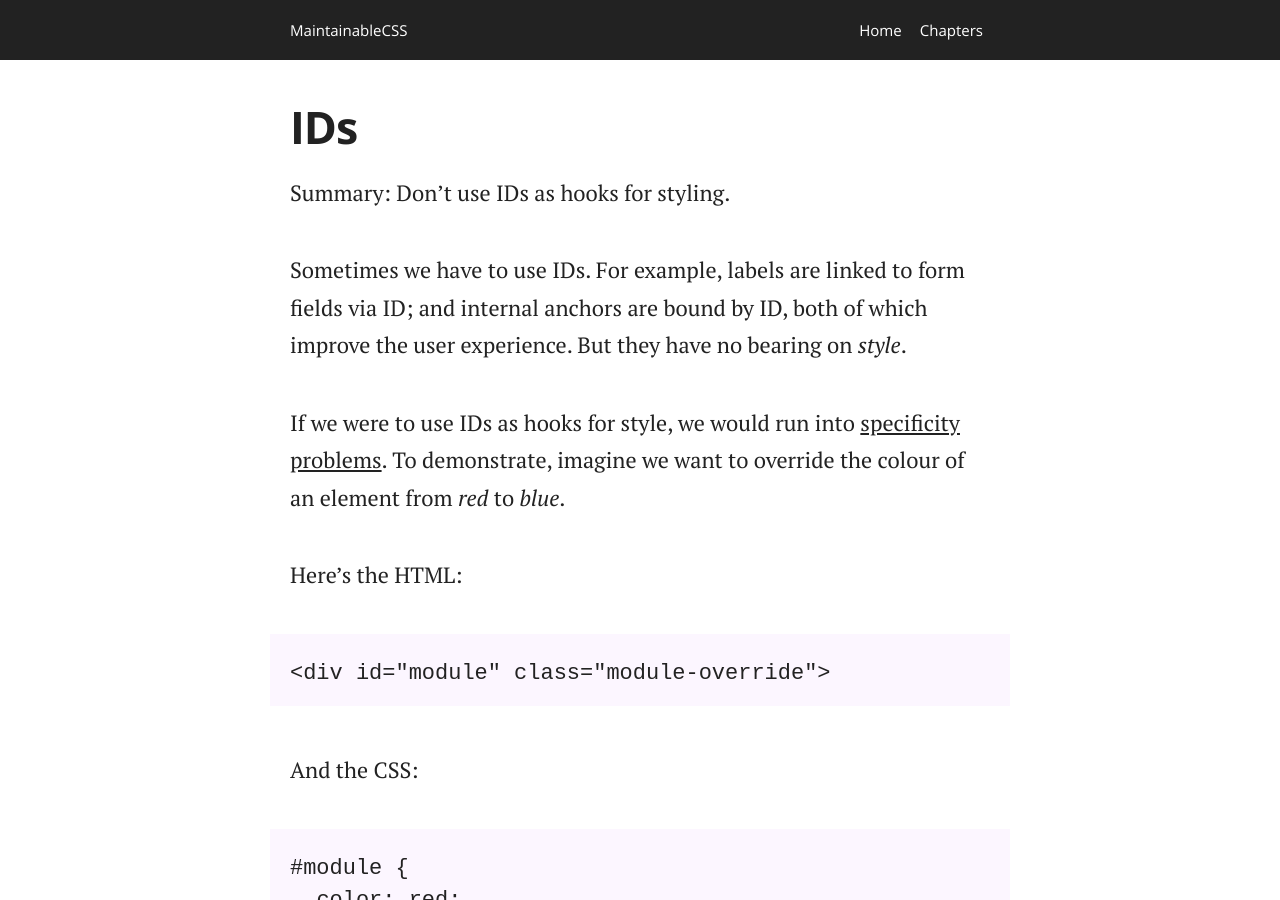
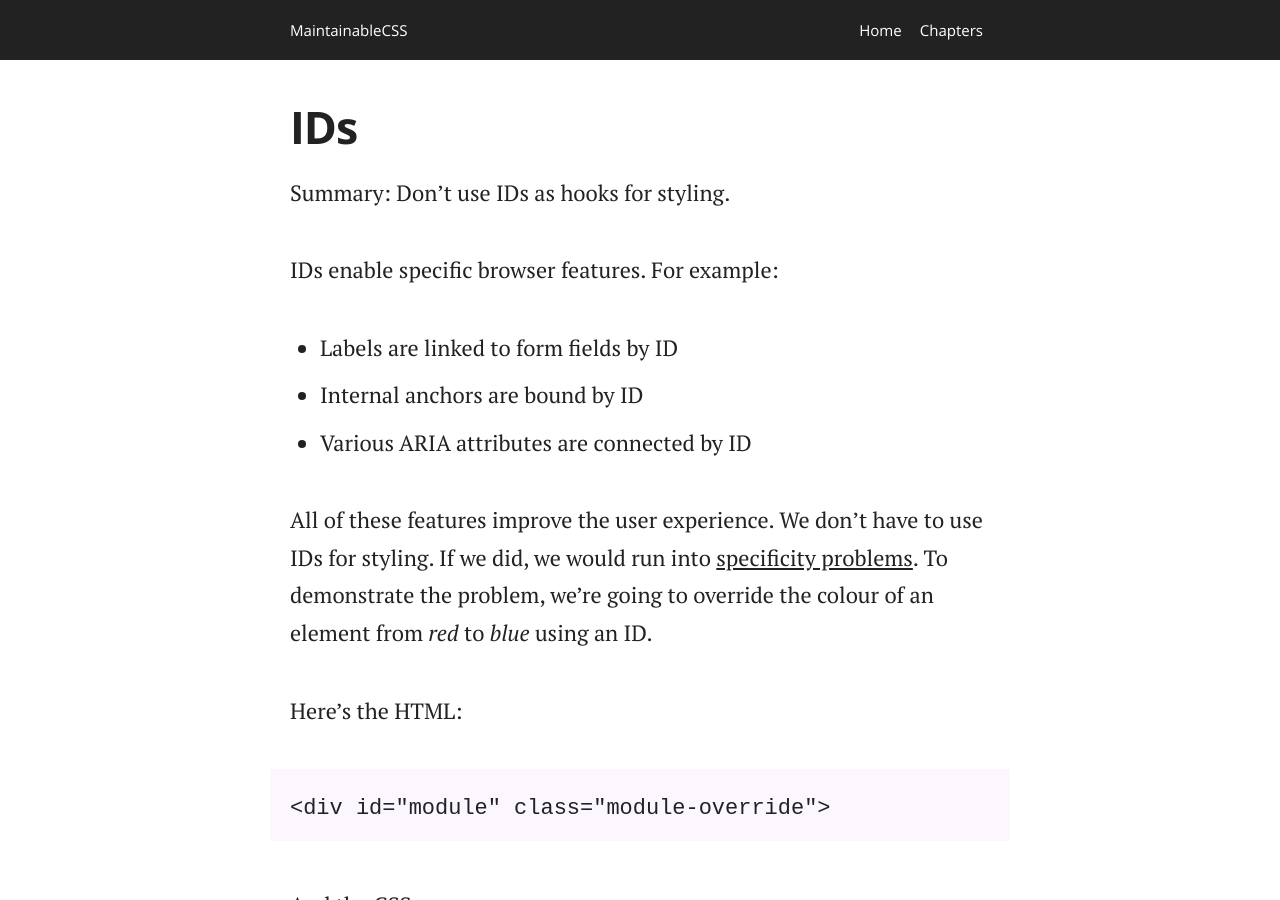
Before and after one commit to adamsilver/maintainablecss.com-jekyll, a Jekyll site: the page built from _chapters/04-ids.md, in a window 1280 px wide and 900 px high. Built offline with Jekyll 4.4.1, drawn with Linux system fonts in a browser that asks for light colours; some of the changed text lies outside the part shown.

Commit message:
Better ids

```diff
--- a/_chapters/04-ids.md
+++ b/_chapters/04-ids.md
@@ -8,9 +8,13 @@ description: Learn why using IDs as hooks for styling are problematic and what y
 
 Summary: Don't use IDs as hooks for styling.
 
-Sometimes we have to use IDs. For example, labels are linked to form fields via ID; and internal anchors are bound by ID, both of which improve the user experience. But they have no bearing on *style*.
+IDs enable specific browser features. For example:
 
-If we were to use IDs as hooks for style, we would run into [specificity problems](http://www.w3.org/TR/css3-selectors/#specificity). To demonstrate, imagine we want to override the colour of an element from *red* to *blue*.
+- Labels are linked to form fields by ID
+- Internal anchors are bound by ID
+- Various ARIA attributes are connected by ID
+
+All of these features improve the user experience. We don't have to use IDs for styling. If we did, we would run into [specificity problems](http://www.w3.org/TR/css3-selectors/#specificity). To demonstrate the problem, we're going to override the colour of an element from *red* to *blue* using an ID.
 
 Here's the HTML:
 
@@ -40,8 +44,8 @@ And the CSS:
 	  color: blue;
 	}
 
-Now, the element is blue. Problem solved.
+Now, the element is blue&mdash;problem solved.
 
 ## Final thought
 
-Use IDs to enable browser functionality. But never use them as hooks for styling.
+Don't be afraid to use IDs to enable browser features, but avoid them for styling purposes.
```
